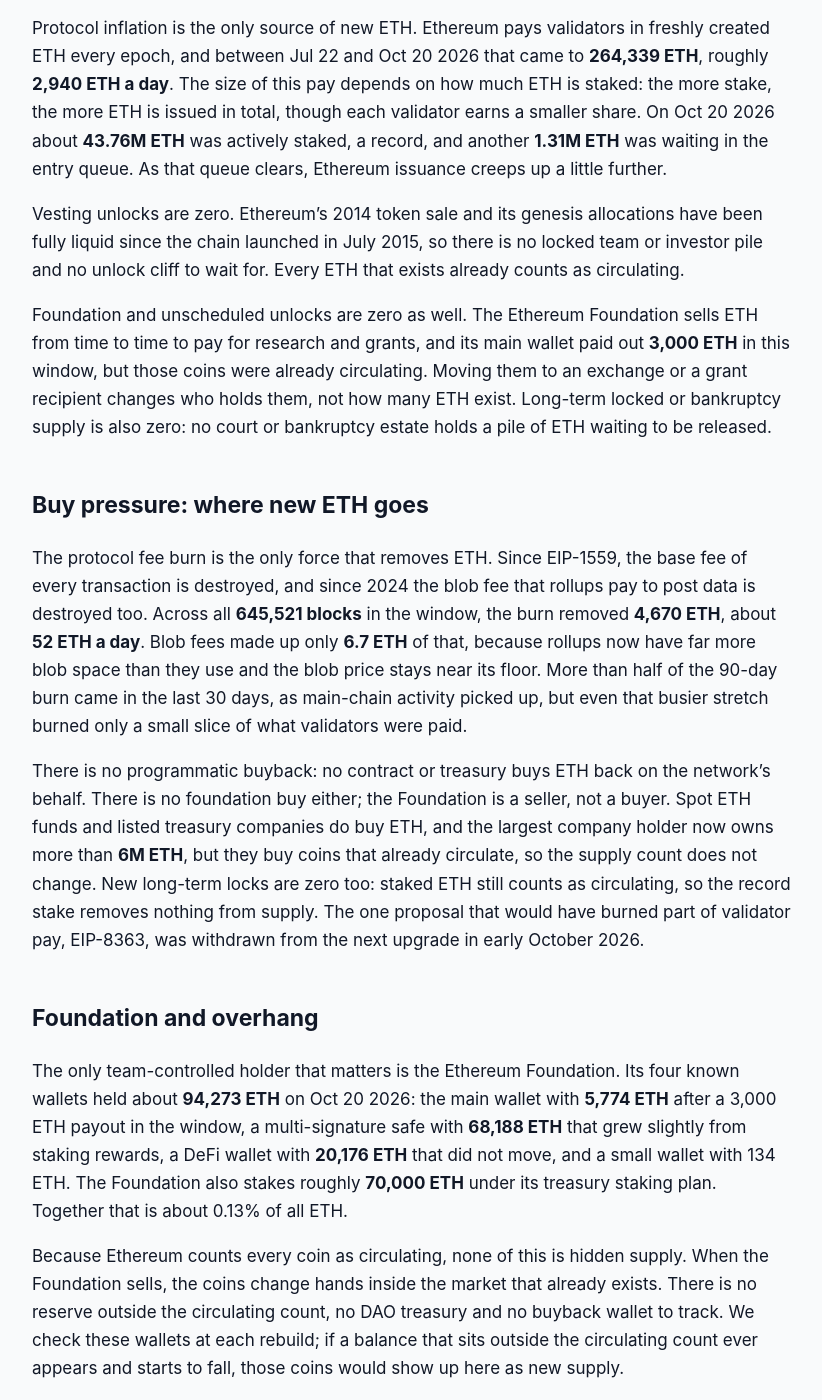
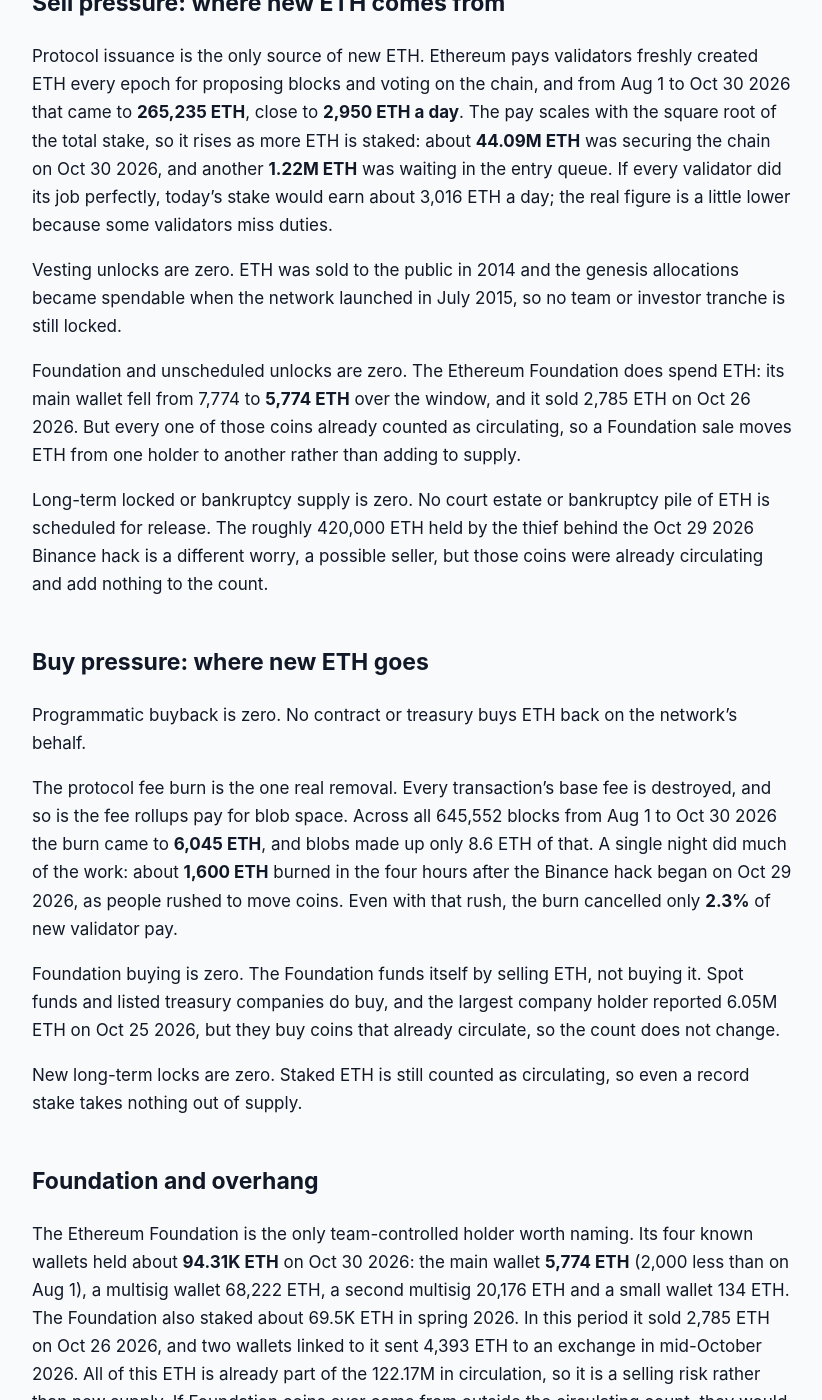
Before and after one commit to jeevansongmy-spec/mrnasdog-articles, a Jekyll site: the page built from crypto/eth-pressure-framework.md, in a window 1280 px wide and 1400 px high, scrolled down 1087 px. Shown: the whole window, without its empty margins (228-1050 px from the left). Built offline with Jekyll 4.4.1, drawn with Linux system fonts in a browser that asks for light colours; some of the changed text lies outside the part shown.

Commit message:
publish: crypto/eth-pressure-framework

```diff
--- a/crypto/eth-pressure-framework.md
+++ b/crypto/eth-pressure-framework.md
@@ -1,6 +1,6 @@
 ---
 title:         "ETH Inflation Analysis · October 2026 · Mixed flows · supply roughly steady"
-description:   "ETH burn rate today, live from the chain on our page, plus the 90-day view: 264K ETH of new issuance vs a 4.67K ETH fee burn, +0.21% net. No unlocks, no cap."
+description:   "ETH burn rate today, live from the chain, plus the 90-day view: 265K new ETH to validators vs a 6.04K ETH fee burn, +0.21% net. No unlocks and no cap."
 canonical_url: "https://mrnasdog.com/research/eth/inflation"
 tags:          ["crypto", "eth", "ethereum", "staking"]
 published:     true
@@ -12,58 +12,60 @@ published:     true
 
 # ETH Inflation Analysis · October 2026 · Mixed flows · supply roughly steady
 
-Ethereum (ETH) supply is growing slowly: **+0.21%** over the 90 days from Jul 22 to Oct 20 2026, and about **+0.21%** again over the next 90 days. Validators were paid **264,339 ETH** of new issuance, while the EIP-1559 fee burn destroyed **4,670 ETH**, so the burn cancelled less than 2% of new supply. ETH has no supply cap, no vesting and no unlocks, so validator pay and the fee burn are the only two forces that move it.
+Ethereum's supply is growing slowly and steadily: up **+0.21%** in the 90 days from Aug 1 to Oct 30 2026, and on course for about **+0.21%** in the next 90 days. Validators were paid **265,235 ETH** of new issuance while the fee burn destroyed **6,045 ETH**, and ETH has no supply cap, no vesting and no buyback. Other trackers show **+1.24%** for the same period because of a one-day recount in their supply figure, so the coin page carries a warning note.
 
 ## ETH burn rate today
 
-The page now opens with a live "ETH burn rate today" box, read from the chain once a day: ETH burned in the last 24 hours, new ETH paid to validators a day (about **2,937 ETH**, the 90-day pace), and the net change. On a normal day the burn cancels only a few percent of new issuance, so ETH supply keeps growing a little. For today's numbers, see [mrnasdog.com/research/eth/inflation](https://mrnasdog.com/research/eth/inflation).
+The page opens with a live "ETH burn rate today" box, read from the chain once a day: ETH burned in the last 24 hours, new ETH paid to validators a day (about **2,947 ETH**, the 90-day pace), and the net change. On a normal day the burn cancels only a few percent of new issuance, so ETH supply keeps growing a little; on Oct 29 2026, the night of the Binance hack, about 1,600 ETH burned in four hours. For today's numbers, see [mrnasdog.com/research/eth/inflation](https://mrnasdog.com/research/eth/inflation).
 
 ## The verdict, in one paragraph
 
-Over the last 90 days Ethereum's supply rose from **121.88M ETH** to **122.14M ETH**, a net **+0.21%**. Our projection for the next 90 days is the same **+0.21%**, because both forces run every block and no rule change is scheduled in that time. Other trackers show **+1.23%** for the same 90 days, a gap of **1.02 points**, so the coin page carries a warning note. That gap is not new ETH: the supply figure those trackers use sat near **120.68M ETH** until Sep 2 2026 and then jumped **1.33M ETH** in a single day on Sep 3 2026 to catch up with the chain. It should clear on its own around Dec 2 2026. The on-chain reading stands: ETH is mildly inflationary on a staking budget, with a fee burn too small to offset it.
+Over the 90 days to Oct 30 2026, ETH supply rose by a net **+0.21%**, from about 121.91M to 122.17M ETH. Other trackers report **+1.24%** for the same 90 days, a gap of **1.03 percentage points**, so the coin page shows a warning note. The gap is not new ETH: the supply figure those trackers use sat near 120.68M ETH until Sep 2 2026 and then jumped by 1.33M ETH on Sep 3 2026 to catch up with the chain, while on-chain supply rose by only about 2,900 ETH that day. Our reading is **+0.21%**, and the next 90 days look about the same. In one line, ETH today is a slowly inflating proof-of-stake coin whose fee burn offsets only a small slice of new issuance.
 
 ## Sell pressure: where new ETH comes from
 
-Protocol inflation is the only source of new ETH. Ethereum pays validators in freshly created ETH every epoch, and between Jul 22 and Oct 20 2026 that came to **264,339 ETH**, roughly **2,940 ETH a day**. The size of this pay depends on how much ETH is staked: the more stake, the more ETH is issued in total, though each validator earns a smaller share. On Oct 20 2026 about **43.76M ETH** was actively staked, a record, and another **1.31M ETH** was waiting in the entry queue. As that queue clears, Ethereum issuance creeps up a little further.
+Protocol issuance is the only source of new ETH. Ethereum pays validators freshly created ETH every epoch for proposing blocks and voting on the chain, and from Aug 1 to Oct 30 2026 that came to **265,235 ETH**, close to **2,950 ETH a day**. The pay scales with the square root of the total stake, so it rises as more ETH is staked: about **44.09M ETH** was securing the chain on Oct 30 2026, and another **1.22M ETH** was waiting in the entry queue. If every validator did its job perfectly, today's stake would earn about 3,016 ETH a day; the real figure is a little lower because some validators miss duties.
 
-Vesting unlocks are zero. Ethereum's 2014 token sale and its genesis allocations have been fully liquid since the chain launched in July 2015, so there is no locked team or investor pile and no unlock cliff to wait for. Every ETH that exists already counts as circulating.
+Vesting unlocks are zero. ETH was sold to the public in 2014 and the genesis allocations became spendable when the network launched in July 2015, so no team or investor tranche is still locked.
 
-Foundation and unscheduled unlocks are zero as well. The Ethereum Foundation sells ETH from time to time to pay for research and grants, and its main wallet paid out **3,000 ETH** in this window, but those coins were already circulating. Moving them to an exchange or a grant recipient changes who holds them, not how many ETH exist. Long-term locked or bankruptcy supply is also zero: no court or bankruptcy estate holds a pile of ETH waiting to be released.
+Foundation and unscheduled unlocks are zero. The Ethereum Foundation does spend ETH: its main wallet fell from 7,774 to **5,774 ETH** over the window, and it sold 2,785 ETH on Oct 26 2026. But every one of those coins already counted as circulating, so a Foundation sale moves ETH from one holder to another rather than adding to supply.
+
+Long-term locked or bankruptcy supply is zero. No court estate or bankruptcy pile of ETH is scheduled for release. The roughly 420,000 ETH held by the thief behind the Oct 29 2026 Binance hack is a different worry, a possible seller, but those coins were already circulating and add nothing to the count.
 
 ## Buy pressure: where new ETH goes
 
-The protocol fee burn is the only force that removes ETH. Since EIP-1559, the base fee of every transaction is destroyed, and since 2024 the blob fee that rollups pay to post data is destroyed too. Across all **645,521 blocks** in the window, the burn removed **4,670 ETH**, about **52 ETH a day**. Blob fees made up only **6.7 ETH** of that, because rollups now have far more blob space than they use and the blob price stays near its floor. More than half of the 90-day burn came in the last 30 days, as main-chain activity picked up, but even that busier stretch burned only a small slice of what validators were paid.
+Programmatic buyback is zero. No contract or treasury buys ETH back on the network's behalf.
 
-There is no programmatic buyback: no contract or treasury buys ETH back on the network's behalf. There is no foundation buy either; the Foundation is a seller, not a buyer. Spot ETH funds and listed treasury companies do buy ETH, and the largest company holder now owns more than **6M ETH**, but they buy coins that already circulate, so the supply count does not change. New long-term locks are zero too: staked ETH still counts as circulating, so the record stake removes nothing from supply. The one proposal that would have burned part of validator pay, EIP-8363, was withdrawn from the next upgrade in early October 2026.
+The protocol fee burn is the one real removal. Every transaction's base fee is destroyed, and so is the fee rollups pay for blob space. Across all 645,552 blocks from Aug 1 to Oct 30 2026 the burn came to **6,045 ETH**, and blobs made up only 8.6 ETH of that. A single night did much of the work: about **1,600 ETH** burned in the four hours after the Binance hack began on Oct 29 2026, as people rushed to move coins. Even with that rush, the burn cancelled only **2.3%** of new validator pay.
+
+Foundation buying is zero. The Foundation funds itself by selling ETH, not buying it. Spot funds and listed treasury companies do buy, and the largest company holder reported 6.05M ETH on Oct 25 2026, but they buy coins that already circulate, so the count does not change.
+
+New long-term locks are zero. Staked ETH is still counted as circulating, so even a record stake takes nothing out of supply.
 
 ## Foundation and overhang
 
-The only team-controlled holder that matters is the Ethereum Foundation. Its four known wallets held about **94,273 ETH** on Oct 20 2026: the main wallet with **5,774 ETH** after a 3,000 ETH payout in the window, a multi-signature safe with **68,188 ETH** that grew slightly from staking rewards, a DeFi wallet with **20,176 ETH** that did not move, and a small wallet with 134 ETH. The Foundation also stakes roughly **70,000 ETH** under its treasury staking plan. Together that is about 0.13% of all ETH.
-
-Because Ethereum counts every coin as circulating, none of this is hidden supply. When the Foundation sells, the coins change hands inside the market that already exists. There is no reserve outside the circulating count, no DAO treasury and no buyback wallet to track. We check these wallets at each rebuild; if a balance that sits outside the circulating count ever appears and starts to fall, those coins would show up here as new supply.
+The Ethereum Foundation is the only team-controlled holder worth naming. Its four known wallets held about **94.31K ETH** on Oct 30 2026: the main wallet **5,774 ETH** (2,000 less than on Aug 1), a multisig wallet 68,222 ETH, a second multisig 20,176 ETH and a small wallet 134 ETH. The Foundation also staked about 69.5K ETH in spring 2026. In this period it sold 2,785 ETH on Oct 26 2026, and two wallets linked to it sent 4,393 ETH to an exchange in mid-October 2026. All of this ETH is already part of the 122.17M in circulation, so it is a selling risk rather than new supply. If Foundation coins ever came from outside the circulating count, they would enter the unscheduled unlocks line at the next check. Today, ETH has no team overhang in the supply sense.
 
 ## How ETH compares to other proof-of-stake Layer 1 chains
 
-Among large proof-of-stake chains, Ethereum sits at the low end for issuance. Its pay to validators is set by how much ETH is staked, not by a fixed yearly percentage, which gives an issuance rate of roughly 0.9% a year today. Solana and Cardano follow a set yearly schedule instead: Solana's inflation steps down each year toward a long-run floor, and Cardano pays rewards out of a shrinking reserve. Those designs usually put more new coins into the market each year than Ethereum does, though Ethereum has no fixed end point either.
+ETH has no hard cap, unlike Bitcoin's fixed 21M with halvings. Its issuance is not a fixed percentage either: it follows the size of the stake, paying more in total as more ETH is staked but less per staked coin. That makes Ethereum's new supply quite predictable over 90 days, because the stake moves slowly.
 
-The fee burn is what most sets Ethereum apart. BNB Chain and Avalanche also burn fees, and in busy periods Ethereum's burn has been larger than its issuance, which made ETH supply shrink for long stretches in 2022 and 2023. Today the burn covers less than 2% of issuance, because most everyday transactions moved to cheaper rollups that pay the main chain very little. Bitcoin is the other point of comparison: it has a hard cap of 21M coins and halvings, while Ethereum has no cap and relies on staking economics and the burn to keep growth slow.
+Compared with other proof-of-stake Layer 1 chains, ETH's yearly issuance of under 1% of supply is low. Solana and Cardano both release new coins on fixed schedules that still add a few percent a year, and those schedules do not care how many coins are staked. What sets Ethereum apart is that its burn grows with use: in very busy periods the burn can match or beat issuance, while in quiet periods like most of this window it barely dents it. Solana burns part of its fees too, but its fees are tiny, so its burn is small next to its new supply.
 
 ## What to watch in the next 90 days
 
-Oct 26 2026: the Glamsterdam upgrade goes live on the Hoodi test network, with a 200M gas limit. Its changes reprice gas and change how blocks are built, but none of them alter validator pay.
+First, the Glamsterdam upgrade. Its fork on the Hoodi test network, set for Oct 26 2026, was called off with no new date after a security review flagged two gas changes, and mainnet has no date. It does not change validator pay, but a busier chain would lift the burn.
 
-The Glamsterdam mainnet date. Developers have not set one; once Hoodi runs cleanly they are expected to pick it on their regular calls. A bigger, cheaper chain could raise main-chain activity, and with it the fee burn.
+Second, the Binance hacker's ETH. After Oct 29 2026 the thief holds more than 420,000 ETH. Any sale moves existing coins and does not change supply, but it would test buyers.
 
-The staking entry queue, now about **1.31M ETH**. Each ETH that joins the stake lifts total issuance a little, so a long queue means slightly faster supply growth into January 2027.
+Third, the staking queue. About 1.22M ETH was waiting to join validators on Oct 30 2026; as it enters, validator pay will creep up a little.
 
-The issuance debate. After EIP-8363 was withdrawn in early October 2026, its authors said they would take the idea of cutting validator pay to a separate discussion starting in November 2026. Any change still needs a future hard fork.
-
-Around Dec 2 2026, other trackers' 90-day reading should drop back toward ours, once their one-day supply jump of Sep 3 2026 leaves the window.
+Fourth, the tapered issuance burn draft. It would burn a rising share of validator pay as the stake grows, but its authors pulled it from the upgrade list on Oct 1 2026 and moved the debate to a separate process. With no upgrade date, it cannot change supply before Jan 28 2027.
 
 ## Summary
 
-Ethereum's supply grew **+0.21%** over the 90 days to Oct 20 2026 and is set to grow about the same over the next 90 days. Validators received **264,339 ETH** of new issuance, while the EIP-1559 fee burn destroyed **4,670 ETH**; ETH has no vesting, no unlocks, no buyback and no supply cap. The key risk is that issuance keeps rising with the record stake while the burn stays small; the upside case is a busier main chain after Glamsterdam, or a future change to validator pay. Until either happens, ETH supply keeps growing slowly, at well under 1% a year.
+Ethereum's supply grew **+0.21%** over the 90 days to Oct 30 2026 and should grow about the same over the next 90 days. Validators received **265,235 ETH** of new issuance, while the fee burn destroyed **6,045 ETH**, about 2.3% as much. ETH has no vesting, no buyback and no supply cap, so the burn is its only brake, and it bites only when the chain is busy. Other trackers show a higher figure because of a one-day recount on Sep 3 2026, not because of new ETH.
 
 ---
 
-*MrNasDog Pressure Framework analysis of ETH, Metric 1 — Inflation. Data + explanation only. Not financial advice. Checked Oct 20 2026.*
+*MrNasDog Pressure Framework analysis of ETH, Metric 1 — Inflation. Data + explanation only. Not financial advice. Checked Oct 30 2026.*
```
